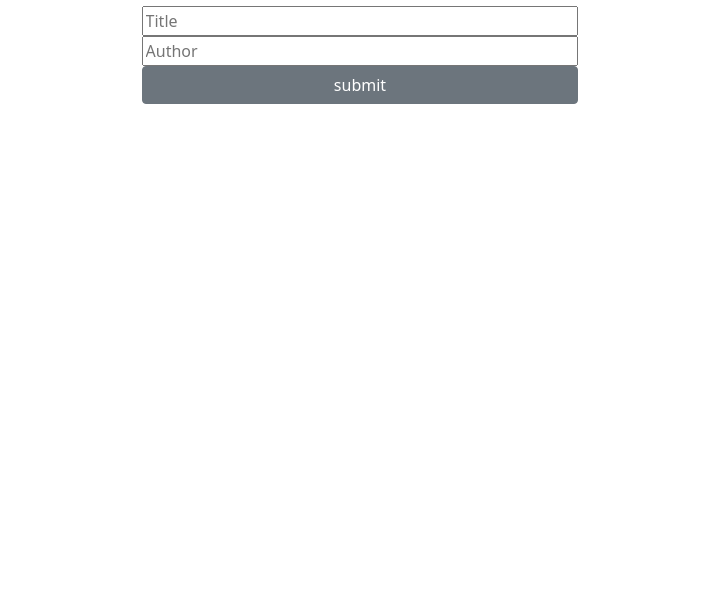
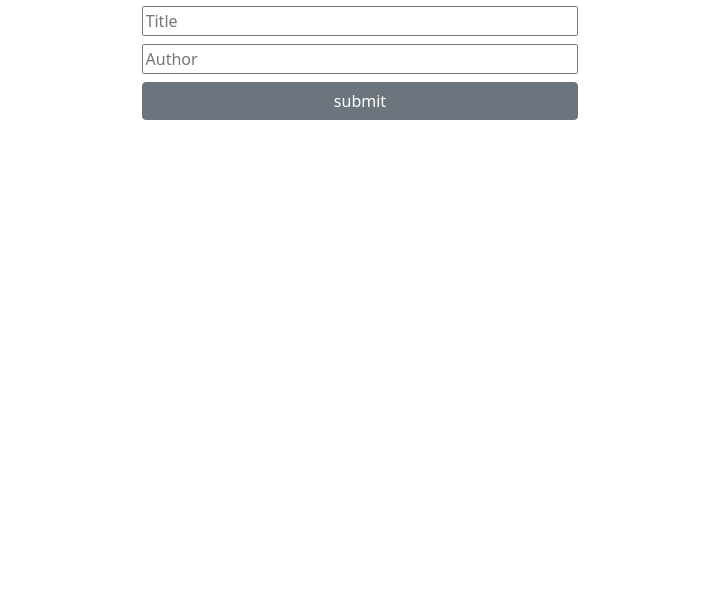
Before and after one commit to Meltrust/boox, a website: page index.html in a window 1280 px wide. Shown: the part 202-800 px from the top of the page, without its empty margins (280-999 px from the left). Drawn offline with nearby package versions, Linux system fonts and the light colour scheme.

Commit message:
Add space between form fields

```diff
--- a/index.html
+++ b/index.html
@@ -31,8 +31,19 @@
           <form action="submit" id="main-form" class="m-auto add-form">
             <h2 class="text-center my-4">Add a New Book</h2>
             <input type="text" name="Title" placeholder="Title" id="title" />
-            <input type="text" name="Author" placeholder="Author" id="author" />
-            <input type="submit" value="submit" class="btn btn-secondary" />
+
+            <input
+              type="text"
+              name="Author"
+              placeholder="Author"
+              id="author"
+              class="mt-2"
+            />
+            <input
+              type="submit"
+              value="submit"
+              class="btn btn-secondary mt-2"
+            />
           </form>
         </div>
       </main>
```
